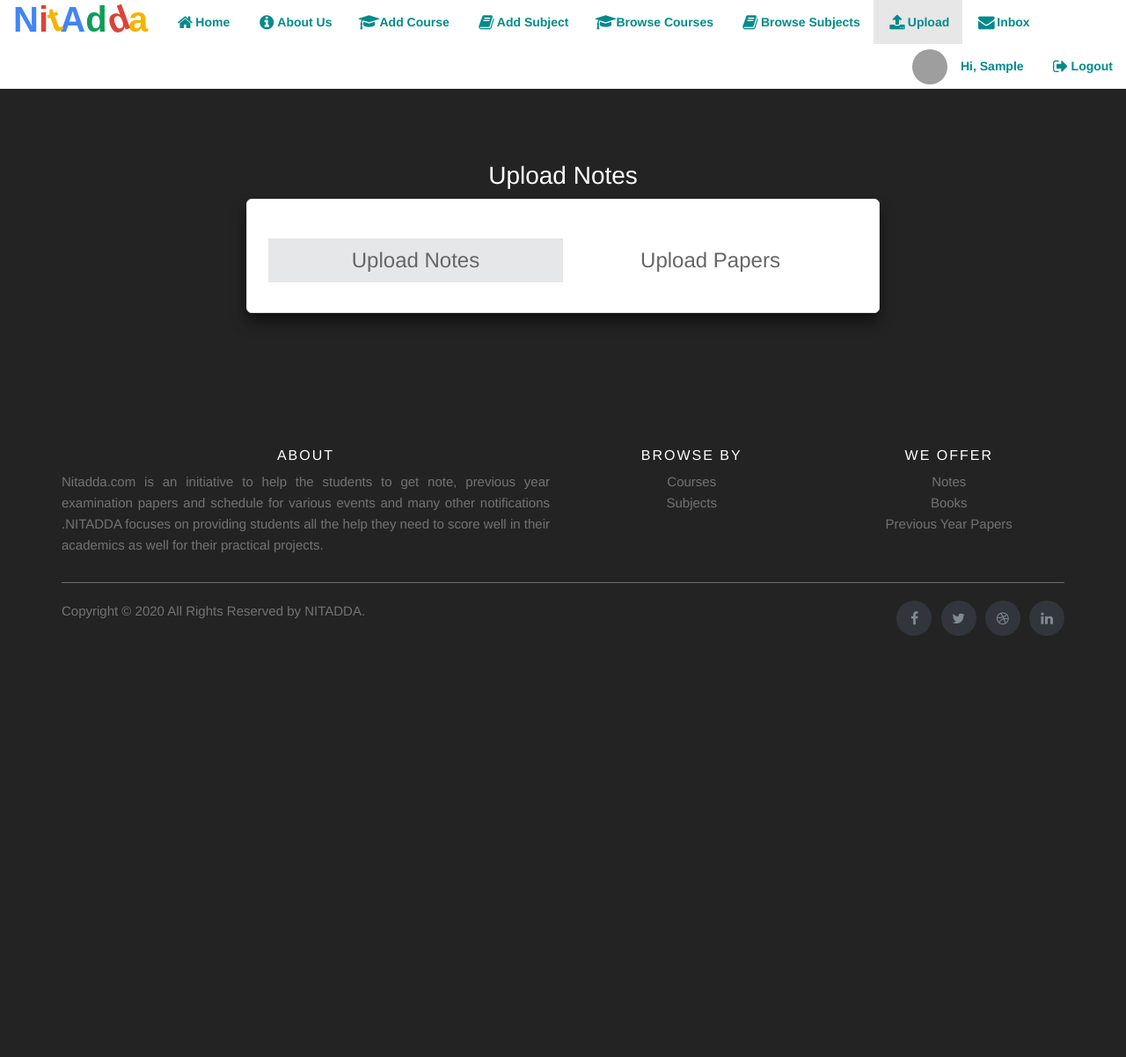
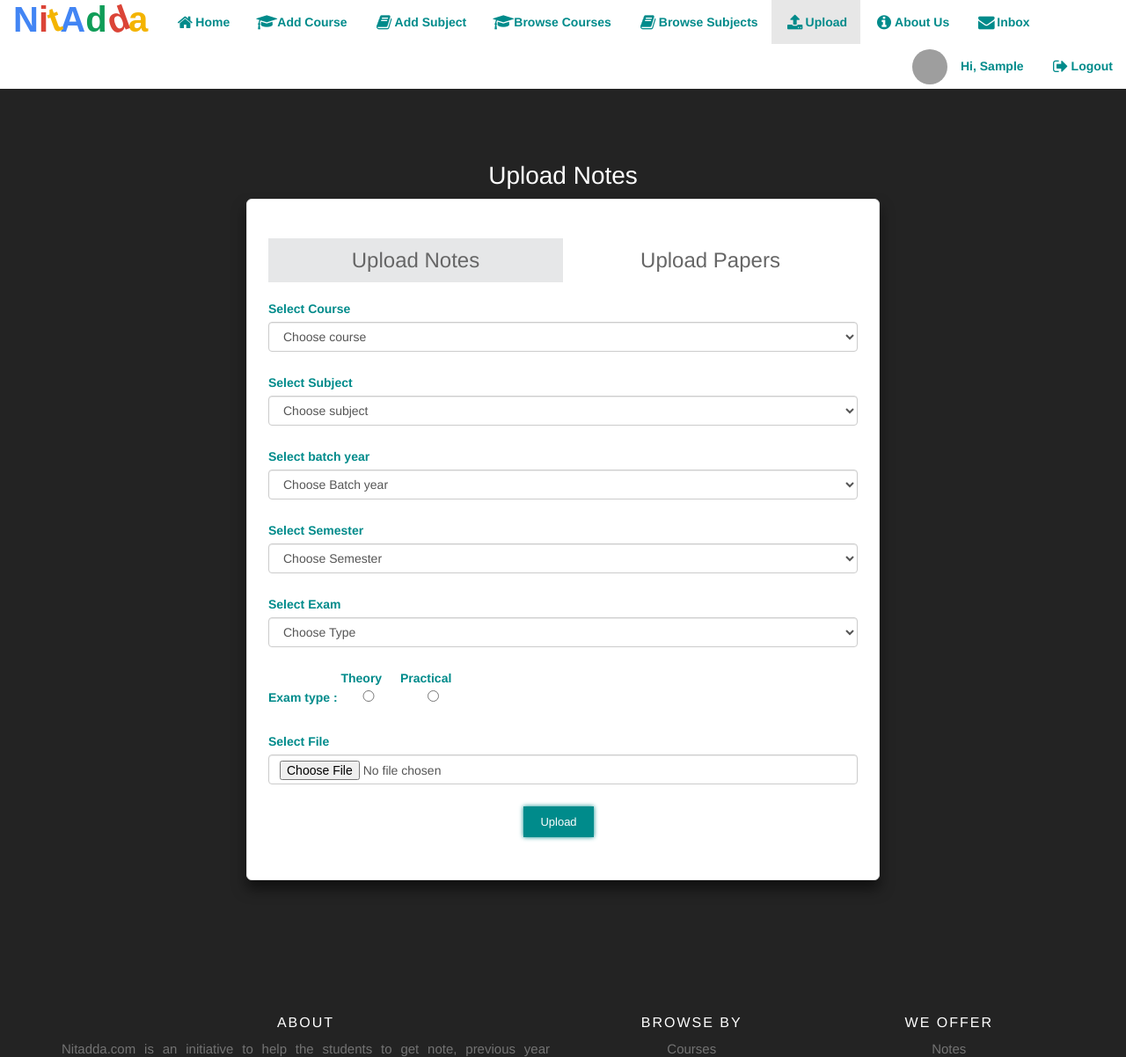
Before and after one commit to himanshukadian/nitadda, a Django app: page /content/upload/ in a window 1280 px wide, after a click on "Upload Papers". Shown: the top 1202 px of the page at 88% size. Before the commit the page ends 723 px from the top, so only its background shows below. Run offline with Django 3.2, Linux system fonts and the light colour scheme; the visitor is signed in with stand-in values (Sample User, id 1); data that the repository does not hold is empty; parts of the project's set-up code (start-up, migrations or seed data) failed here and were passed over; some libraries are stand-ins or nearby versions; some web fonts are replaced; grey boxes are pictures that could not be loaded.

Commit message:
Commit after merging last two

```diff
--- a/templates/base.html
+++ b/templates/base.html
@@ -95,11 +95,6 @@
                             <i class="fa fa-fw fa-lg fa-home faa-tada faa-fast"></i>Home
                         </a>
                     </li>
-                    <li {% if request.path == '/content/meetOurTeam/' %}style="background: #E7E7E7"{% endif %}>
-                        <a class="faa-parent animated-hover" href="/content/meetOurTeam/">
-                            <i class="fa fa-fw fa-lg fa-info-circle faa-tada faa-fast"></i>About Us
-                        </a>
-                    </li>
                     <li>
 {#                        <a class="faa-parent animated-hover" href="#about">#}
 {#                            <i class="fa fa-fw fa-lg fa-info-circle faa-tada faa-fast"></i>About#}
@@ -130,6 +125,11 @@
                     <li {% if request.path == '/content/upload/' %}style="background: #E7E7E7"{% endif %}>
                         <a class="faa-parent animated-hover" href="/content/upload/">
                             <i class="fa fa-fw fa-lg fa fa-upload faa-tada faa-fast"></i>Upload
+                        </a>
+                    </li>
+                    <li {% if request.path == '/content/meetOurTeam/' %}style="background: #E7E7E7"{% endif %}>
+                        <a class="faa-parent animated-hover" href="/content/meetOurTeam/">
+                            <i class="fa fa-fw fa-lg fa-info-circle faa-tada faa-fast"></i>About Us
                         </a>
                     </li>
                     {% if user.is_authenticated and user.is_superuser %}
--- a/templates/content/Upload_Notes.html
+++ b/templates/content/Upload_Notes.html
@@ -7,7 +7,7 @@
         <script defer src="https://ajax.googleapis.com/ajax/libs/jquery/2.1.4/jquery.min.js"></script>
         <script>
             $(document).ready(function () {
-                $('select#selectCourse').change(function () {
+                $('select#selectCourse1').change(function () {
                     let optionSelected = $(this).find("option:selected");
                     {#let valueSelected  = optionSelected.val();#}
                     let course_name = optionSelected.text();
@@ -18,13 +18,38 @@
                         data: {'cn': course_name},
                         success: function (subjects) {
                             console.log("ha bhai");
-                            $("#selectSubject option").remove();
-                            $("#selectSubject").append("<option selected disabled>Choose subject</option>");
+                            $("#selectSubject1 option").remove();
+                            $("#selectSubject1").append("<option selected disabled>Choose subject</option>");
                             for (var i = subjects.length - 1; i >= 0; i--) {
                                 {
                                     console.log(subjects[i].id + "   ");
                                 }
-                                $("#selectSubject").append("<option value=" + subjects[i].id + ">" + subjects[i].title + "</option>");
+                                $("#selectSubject1").append("<option value=" + subjects[i].id + ">" + subjects[i].title + "</option>");
+                            }
+                        }
+                    });
+                });
+            });
+
+            $(document).ready(function () {
+                $('select#selectCourse2').change(function () {
+                    let optionSelected = $(this).find("option:selected");
+                    {#let valueSelected  = optionSelected.val();#}
+                    let course_name = optionSelected.text();
+                    console.log("Course selected is :", course_name);
+                    $.ajax({
+                        url: "/content/getSubjects/",
+                        type: "POST",
+                        data: {'cn': course_name},
+                        success: function (subjects) {
+                            console.log("ha bhai");
+                            $("#selectSubject2 option").remove();
+                            $("#selectSubject2").append("<option selected disabled>Choose subject</option>");
+                            for (var i = subjects.length - 1; i >= 0; i--) {
+                                {
+                                    console.log(subjects[i].id + "   ");
+                                }
+                                $("#selectSubject2").append("<option value=" + subjects[i].id + ">" + subjects[i].title + "</option>");
                             }
                         }
                     });
@@ -61,12 +86,12 @@
                                   onsubmit="return validateForm();">
                                 {% csrf_token %}
                                 <div class="form-group">
-                                    <label class="formText" for="firstName">Note Title</label>
-                                    <input for="firstName" class="form-control" name="title" id="fn" required>
+                                    <label class="formText" for="nt">Note Title</label>
+                                    <input for="firstName" class="form-control" name="title" id="nt" required>
                                 </div>
                                 <div class="form-group">
-                                    <label class="formText" for="course">Select Course</label>
-                                    <select class="form-control" id="selectCourse" name="courses" required>
+                                    <label class="formText" for="selectCourse1">Select Course</label>
+                                    <select class="form-control" id="selectCourse1" name="courses" required>
                                         <option selected disabled>Choose course</option>
                                         {% for course in courses %}
                                             <option value="{{ course.id }}">
@@ -76,8 +101,8 @@
                                     </select>
                                 </div>
                                 <div class="form-group">
-                                    <label class="formText" for="course">Select Subject</label>
-                                    <select class="form-control" id="selectSubject" name="subjects" required>
+                                    <label class="formText" for="selectSubject1">Select Subject</label>
+                                    <select class="form-control" id="selectSubject1" name="subjects" required>
                                         <option selected disabled>Choose subject</option>
                                     </select>
                                 </div>
@@ -87,44 +112,83 @@
                                            required>
                                 </div>
                                 <center>
-                                    <button type="submit" id="btn" class="btn btn-info btn-md">Save</button>
+                                    <button type="submit" id="btn" class="formButton">Upload</button>
                                 </center>
                             </form>
                         </div>
                         <div id="login-tab-content">
-                            {#                            <form method="POST" action="/content/upload/" enctype="multipart/form-data"#}
-                            {#                                  onsubmit="return validateForm();">#}
-                            {#                                {% csrf_token %}#}
-                            {#                                <div class="form-group">#}
-                            {#                                    <label class="formText" for="firstName">Note Title</label>#}
-                            {#                                    <input for="firstName" class="form-control" name="title" id="fn" required>#}
-                            {#                                </div>#}
-                            {#                                <div class="form-group">#}
-                            {#                                    <label class="formText" for="course">Select Course</label>#}
-                            {#                                    <select class="form-control" id="selectCourse" name="courses" required>#}
-                            {#                                        <option selected disabled>Choose course</option>#}
-                            {#                                        {% for course in courses %}#}
-                            {#                                            <option value="{{ course.id }}">#}
-                            {#                                                {{ course.title }}#}
-                            {#                                            </option>#}
-                            {#                                        {% endfor %}#}
-                            {#                                    </select>#}
-                            {#                                </div>#}
-                            {#                                <div class="form-group">#}
-                            {#                                    <label class="formText" for="course">Select Subject</label>#}
-                            {#                                    <select class="form-control" id="selectSubject" name="subjects" required>#}
-                            {#                                        <option selected disabled>Choose subject</option>#}
-                            {#                                    </select>#}
-                            {#                                </div>#}
-                            {#                                <div class="form-group">#}
-                            {#                                    <label class="formText" for="lastName">Select File</label>#}
-                            {#                                    <input for="lastName" class="form-control" type="File" name="files" id="upload"#}
-                            {#                                           required>#}
-                            {#                                </div>#}
-                            {#                                <center>#}
-                            {#                                    <button type="submit" id="btn" class="formButton">Upload</button>#}
-                            {#                                </center>#}
-                            {#                            </form>#}
+                            <form method="POST" action="/content/upload/" enctype="multipart/form-data"
+                                  onsubmit="return validateForm();">
+                                {% csrf_token %}
+                                <div class="form-group">
+                                    <label class="formText" for="">Select Course</label>
+                                    <select class="form-control" id="selectCourse2" name="courses" required>
+                                        <option selected disabled>Choose course</option>
+                                        {% for course in courses %}
+                                            <option value="{{ course.id }}">
+                                                {{ course.title }}
+                                            </option>
+                                        {% endfor %}
+                                    </select>
+                                </div>
+                                <div class="form-group">
+                                    <label class="formText" for="">Select Subject</label>
+                                    <select class="form-control" id="selectSubject2" name="subjects" required>
+                                        <option selected disabled>Choose subject</option>
+                                    </select>
+                                </div>
+                                <div class="form-group">
+                                    <label class="formText" for="selectBatch">Select batch year</label>
+                                    <select class="form-control" id="selectBatch" name="batch" required>
+                                        <option selected disabled>Choose Batch year</option>
+                                        <option>2013 - 2016</option>
+                                        <option>2016 - 2019</option>
+                                        <option>2019 - 2022</option>
+                                    </select>
+                                </div>
+                                <div class="form-group">
+                                    <label class="formText" for="">Select Semester</label>
+                                    <select class="form-control" id="selectSemester" name="semesters" required>
+                                        <option selected disabled>Choose Semester</option>
+                                        <option value="1">1</option>
+                                        <option value="2">2</option>
+                                        <option value="3">3</option>
+                                        <option value="4">4</option>
+                                        <option value="5">5</option>
+                                        <option value="6">6</option>
+                                        <option value="7">7</option>
+                                        <option value="8">8</option>
+                                    </select>
+                                </div>
+                                <div class="form-group">
+                                    <label class="formText" for="">Select Exam</label>
+                                    <select class="form-control" id="selectExams" name="exams" required>
+                                        <option selected disabled>Choose Type</option>
+                                        <option value="min1">Minor-1</option>
+                                        <option value="min2">Minor-2</option>
+                                        <option value="mid">Mid-sem</option>
+                                        <option value="end">End-sem</option>
+                                    </select>
+                                </div>
+                                <div class="form-group">
+                                    <label class="formText">Exam type :</label>
+                                    <label class="formText" for="theory">Theory
+                                        <input type="radio" name="type" id="theory" value="Theory" >
+                                    </label>
+
+                                    <label class="formText" for="practical">Practical
+                                        <input type="radio" name="type" id="practical" value="Practical" >
+                                    </label>
+                                </div>
+                                <div class="form-group">
+                                    <label class="formText" for="">Select File</label>
+                                    <input for="lastName" class="form-control" type="File" name="files" id="upload"
+                                           required>
+                                </div>
+                                <center>
+                                    <button type="submit" id="btn" class="formButton">Upload</button>
+                                </center>
+                            </form>
                         </div>
                     </div>
                 </div>
```
Also changed, not shown: accounts/migrations/0006_contactusmessage.py (added), accounts/migrations/0007_contactusmessage_has_been_read.py (added), media/Note/NOTE200001/pdf/42f12122-0276-4358-9f79-dee5ee479705.jfif (added), media/Note/NOTE200002/pdf/image.png (added), media/Note/NOTE200003/pdf/dp.jpg (added), media/Note/NOTE200004/pdf/dp_2APryfW.jpg (added), media/Note/NOTE200005/pdf/image_Wc02P9n.png (added), media/Note/NOTE200006/pdf/dp_BFKW4zj.jpg (added), media/Note/NOTE200007/pdf/42f12122-0276-4358-9f79-dee5ee479705.jfif (added), media/Note/NOTE200008/pdf/dp.jpg (added), media/Note/NOTE200009/pdf/image.png (added), media/Note/NOTE200010/pdf/dp.jpg (added), media/Note/NOTE200011/pdf/msi.jpg (added), media/Note/NOTE200013/pdf/42f12122-0276-4358-9f79-dee5ee479705.jfif (added), 2 more files, 1 other file.
